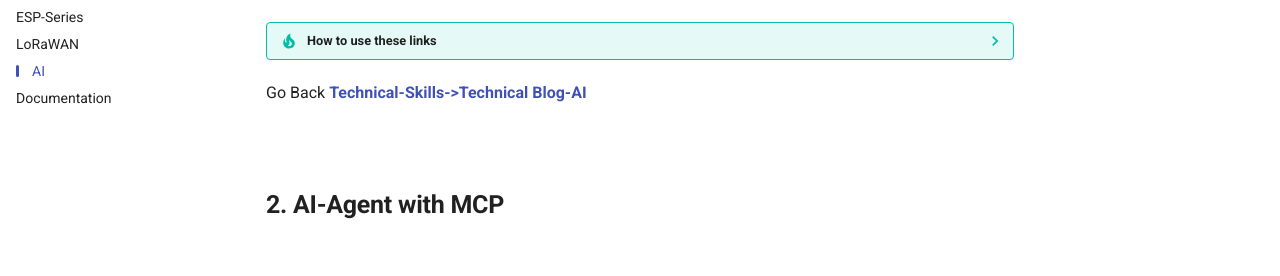
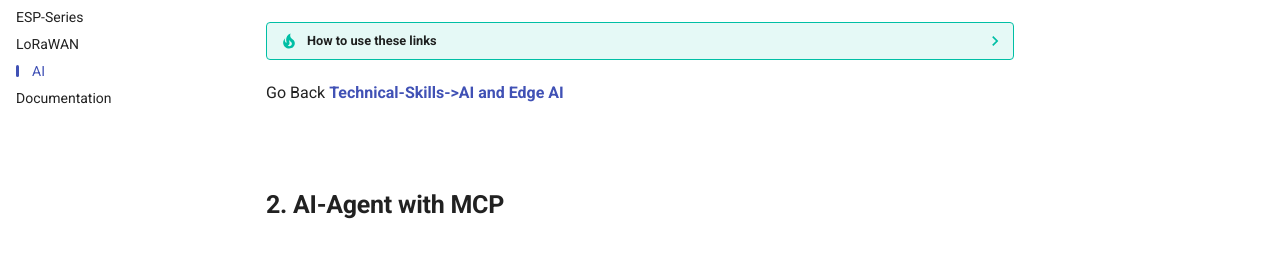
Before and after one commit to JeonghunLee/JeonghunLee.github.io, an MkDocs documentation site: the page built from docs/project_ai.md, in a window 1280 px wide and 900 px high, scrolled down 305 px. Shown: the part 177-453 px from the top of the window. Built offline with MkDocs 1.6.1 and Material for MkDocs 9.7.7, drawn with Linux system fonts in a browser that asks for light colours; comment, search, counter and statistics services are not loaded.

```diff
--- a/docs/project_ai.md
+++ b/docs/project_ai.md
@@ -19,7 +19,7 @@
     All links redirect to my technical blog (Blogger), organized using **tag-based categories**
     The blog is primarily written in Korean, with **English support available via Google Translate**.
 
- Go Back **[Technical-Skills->Technical Blog-AI](project_technical_skills.md#technical-blog-ai)**
+ Go Back **[Technical-Skills->AI and Edge AI](project_technical_skills.md#ai-edge-ai)**
 
 <br/>
 
```
Also changed, not shown: docs/project_lorawan.md (+1 -1 lines).
